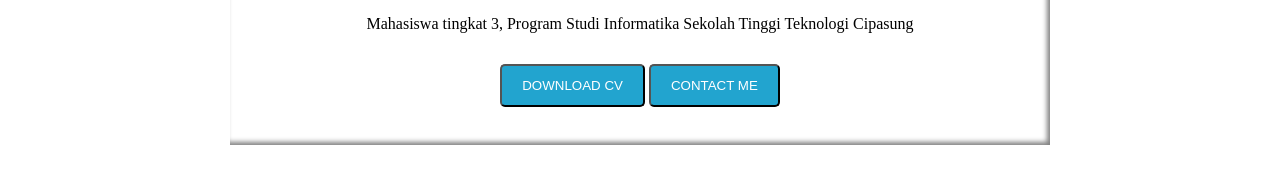
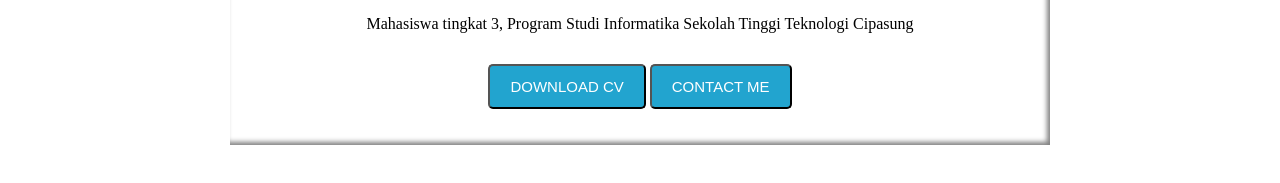
Before and after one commit to Manikhaa/Revou, a plain HTML site: page profile.html in a window 1280 px wide. Shown: the part 299-482 px from the top of the page. Drawn offline with Linux system fonts and the light colour scheme.

Commit message:
ini bisa ga tiga

```diff
--- a/profile.html
+++ b/profile.html
@@ -30,7 +30,7 @@
 
 	}
 	.button{
-		style="font-family: sans-serif;
+		font-family: sans-serif;
 		font-size: 15px;
 		background: #22a4cf;
 		color:white;
```
